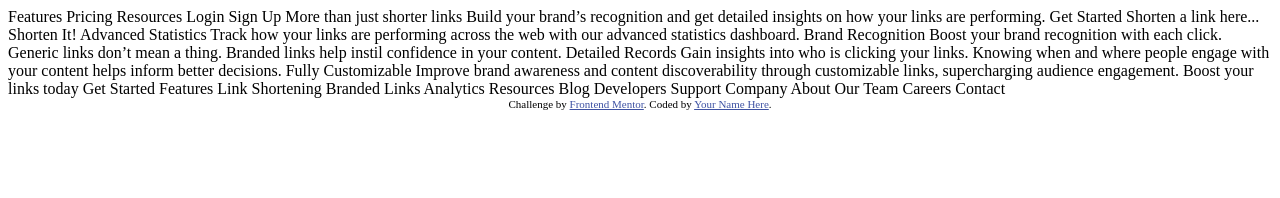
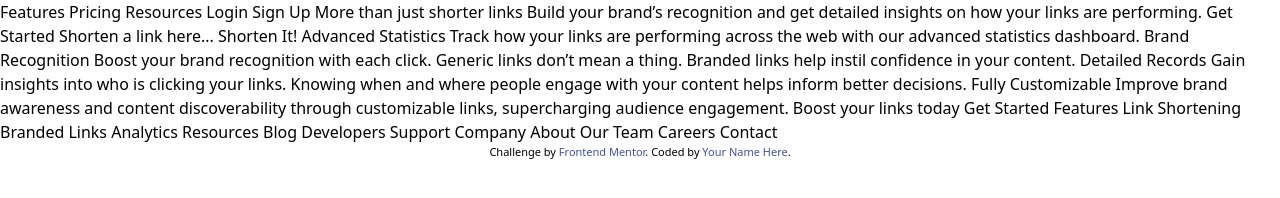
Before and after one commit to vinicim002/url-shortening-api-master, a website: page index.html in a window 1280 px wide. Drawn offline with Linux system fonts and the light colour scheme.

Commit message:
Configurando o tailwind

```diff
--- a/index.html
+++ b/index.html
@@ -5,14 +5,10 @@
   <meta name="viewport" content="width=device-width, initial-scale=1.0"> <!-- displays site properly based on user's device -->
 
   <link rel="icon" type="image/png" sizes="32x32" href="./images/favicon-32x32.png">
+  <link rel="stylesheet" href="src/css/output.css">
 
   <title>Frontend Mentor | Shortly URL shortening API Challenge</title>
 
-  <!-- Feel free to remove these styles or customise in your own stylesheet 👍 -->
-  <style>
-    .attribution { font-size: 11px; text-align: center; }
-    .attribution a { color: hsl(228, 45%, 44%); }
-  </style>
 </head>
 <body>
 
--- /dev/null
+++ b/src/css/style.css
@@ -0,0 +1,4 @@
+@import "tailwindcss";
+
+.attribution { font-size: 11px; text-align: center; }
+.attribution a { color: hsl(228, 45%, 44%); }
```
Also changed, not shown: package.json (added, +24 -0 lines), src/css/output.css (added), src/images/bg-boost-desktop.svg (renamed from images/bg-boost-desktop.svg), src/images/bg-boost-mobile.svg (renamed from images/bg-boost-mobile.svg), src/images/bg-shorten-desktop.svg (renamed from images/bg-shorten-desktop.svg), src/images/bg-shorten-mobile.svg (renamed from images/bg-shorten-mobile.svg), src/images/favicon-32x32.png (renamed from images/favicon-32x32.png), src/images/icon-brand-recognition.svg (renamed from images/icon-brand-recognition.svg), src/images/icon-detailed-records.svg (renamed from images/icon-detailed-records.svg), src/images/icon-facebook.svg (renamed from images/icon-facebook.svg), src/images/icon-fully-customizable.svg (renamed from images/icon-fully-customizable.svg), src/images/icon-instagram.svg (renamed from images/icon-instagram.svg), src/images/icon-pinterest.svg (renamed from images/icon-pinterest.svg), src/images/icon-twitter.svg (renamed from images/icon-twitter.svg), 2 more files, 2 other files.
